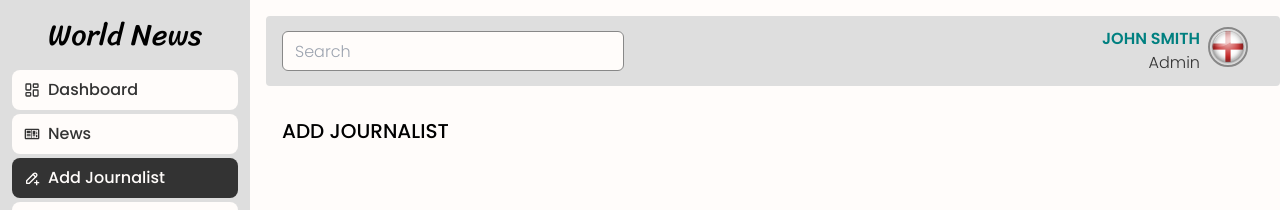
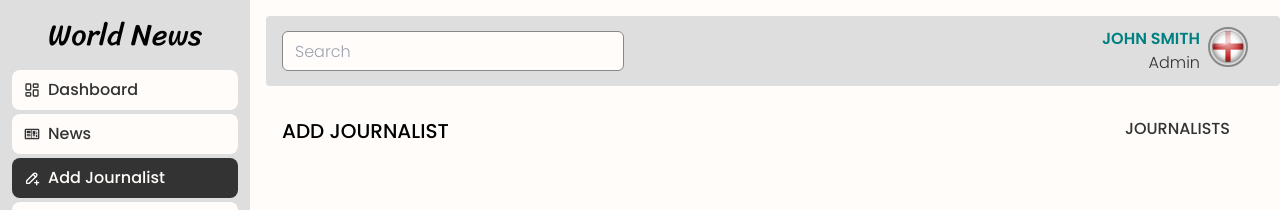
Before and after one commit to Nimira43/World-News, a React (Vite) app in the folder client/: page /dashboard/writer/add in a window 1280 px wide. Shown: the top 210 px of the page. Built offline with nearby package versions, Linux system fonts and the light colour scheme.

Commit message:
Added Link to Journalists page

```diff
--- a/client/src/dashboard/pages/AddWriter.jsx
+++ b/client/src/dashboard/pages/AddWriter.jsx
@@ -5,8 +5,15 @@ const AddWriter = () => {
     <div className='bg-light rounded-md'>
       <div className='flex justify-between p-4'>
         <h2 className='text-xl font-medium uppercase'> Add Journalist</h2>
-        <Link className='text-grey-dark hover:text-primary font-medium uppercase'></Link>
+        <Link
+          to='/dashboard/writers'
+          className='text-grey-dark hover:text-primary font-medium uppercase'
+        >
+          Journalists
+        </Link>
       </div>
+
+
     </div>
   )
 }
```
